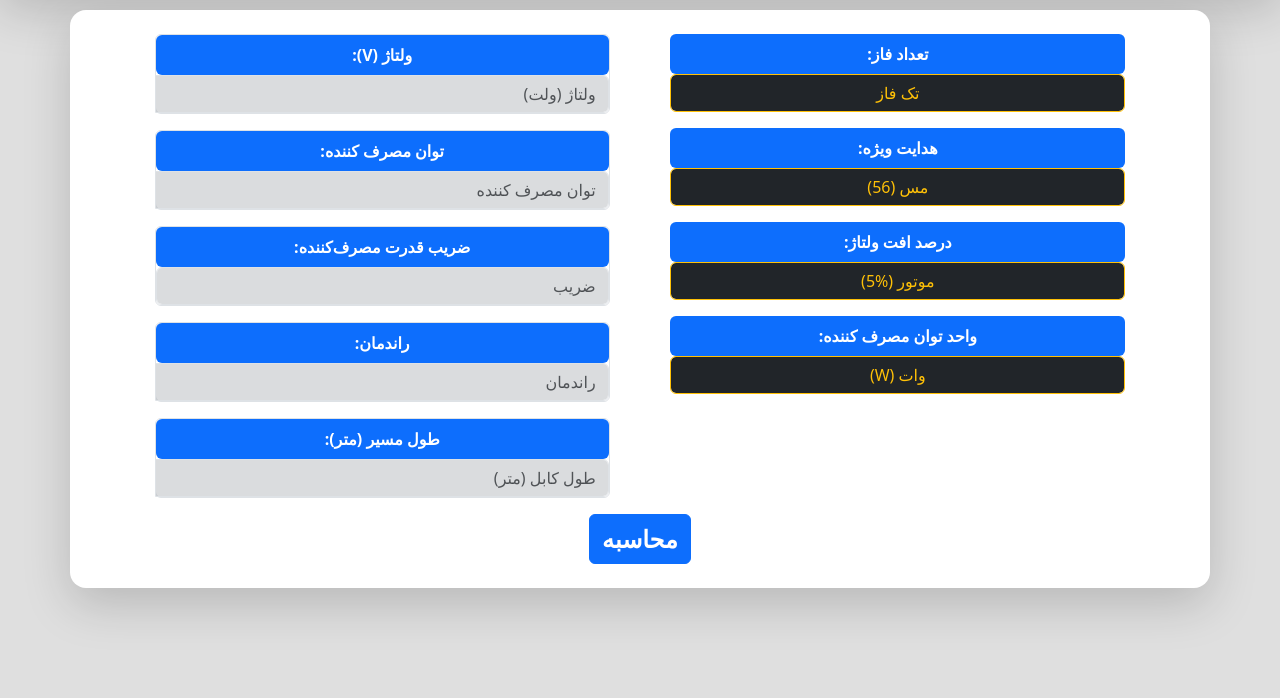
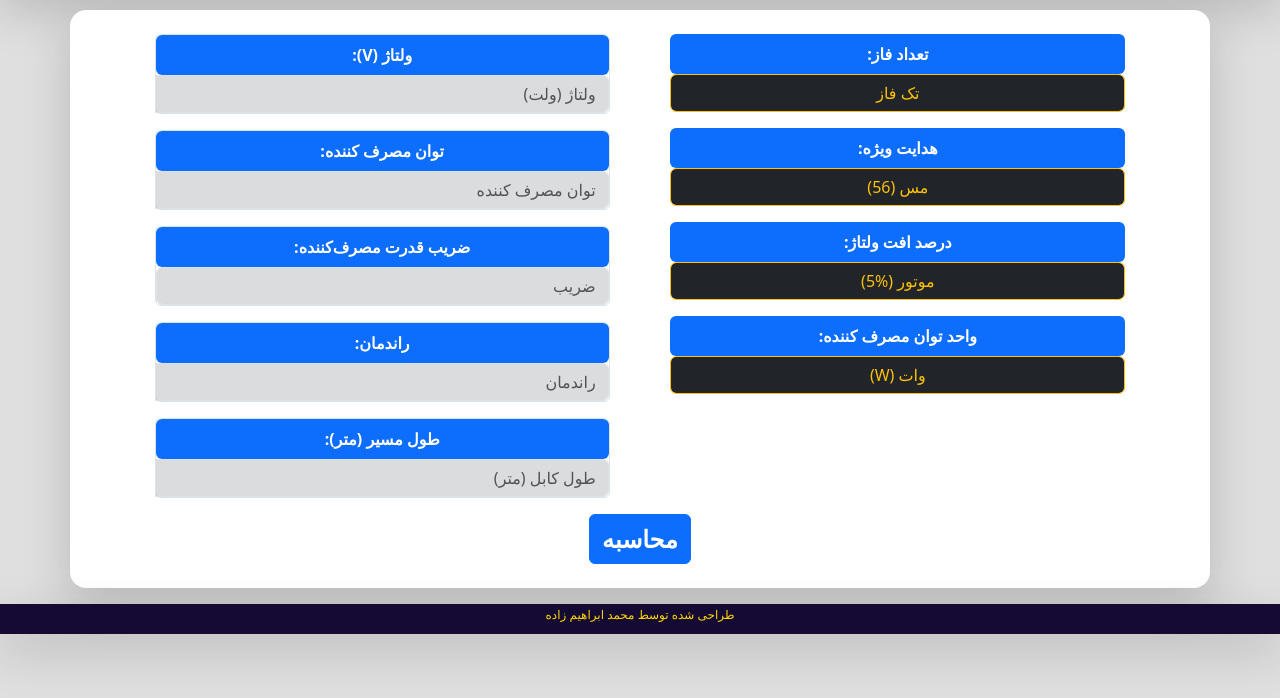
Before and after one commit to mohammadEbrahimzadeh/cable-cross-section-area, a plain HTML site: page index.html in a window 1280 px wide. Shown: the part 94-792 px from the top of the page. Drawn offline with nearby package versions, Linux system fonts and the light colour scheme.

Commit message:
add footer

```diff
--- a/index.html
+++ b/index.html
@@ -46,11 +46,18 @@
         background-color: rgb(20, 10, 51);
         color: gold;
       }
+      .footer {
+        background-color: rgb(20, 10, 51);
+        color: gold;
+      }
       .header h4 {
         font-size: 10fr;
       }
       .header img {
         width: 3.5rem;
+      }
+      .footer h4 {
+        font-size: 0.75rem;
       }
     </style>
     <script defer src="form.js"></script>
@@ -60,7 +67,9 @@
       class="col-12 header d-flex align-items-center justify-content-center p-3 shadow-lg"
     >
       <div class="col-3 text-center">
-        <img class="" src="./logo.webp" alt="" />
+        <a href="https://p-karaj.nus.ac.ir/">
+          <img class="" src="./logo.webp" alt="" />
+        </a>
       </div>
 
       <div class="col-9 text-center">
@@ -265,7 +274,11 @@
 
       <div id="result" class="result"></div>
     </div>
-
+    <div
+      class="col-12 footer d-flex align-items-center justify-content-center p-1 shadow-lg"
+    >
+      <h4>طراحی شده توسط محمد ابراهیم زاده</h4>
+    </div>
     <script src="https://code.jquery.com/jquery-3.5.1.slim.min.js"></script>
     <script src="https://cdn.jsdelivr.net/npm/@popperjs/core@2.5.3/dist/umd/popper.min.js"></script>
     <script src="https://stackpath.bootstrapcdn.com/bootstrap/4.5.2/js/bootstrap.min.js"></script>
```
